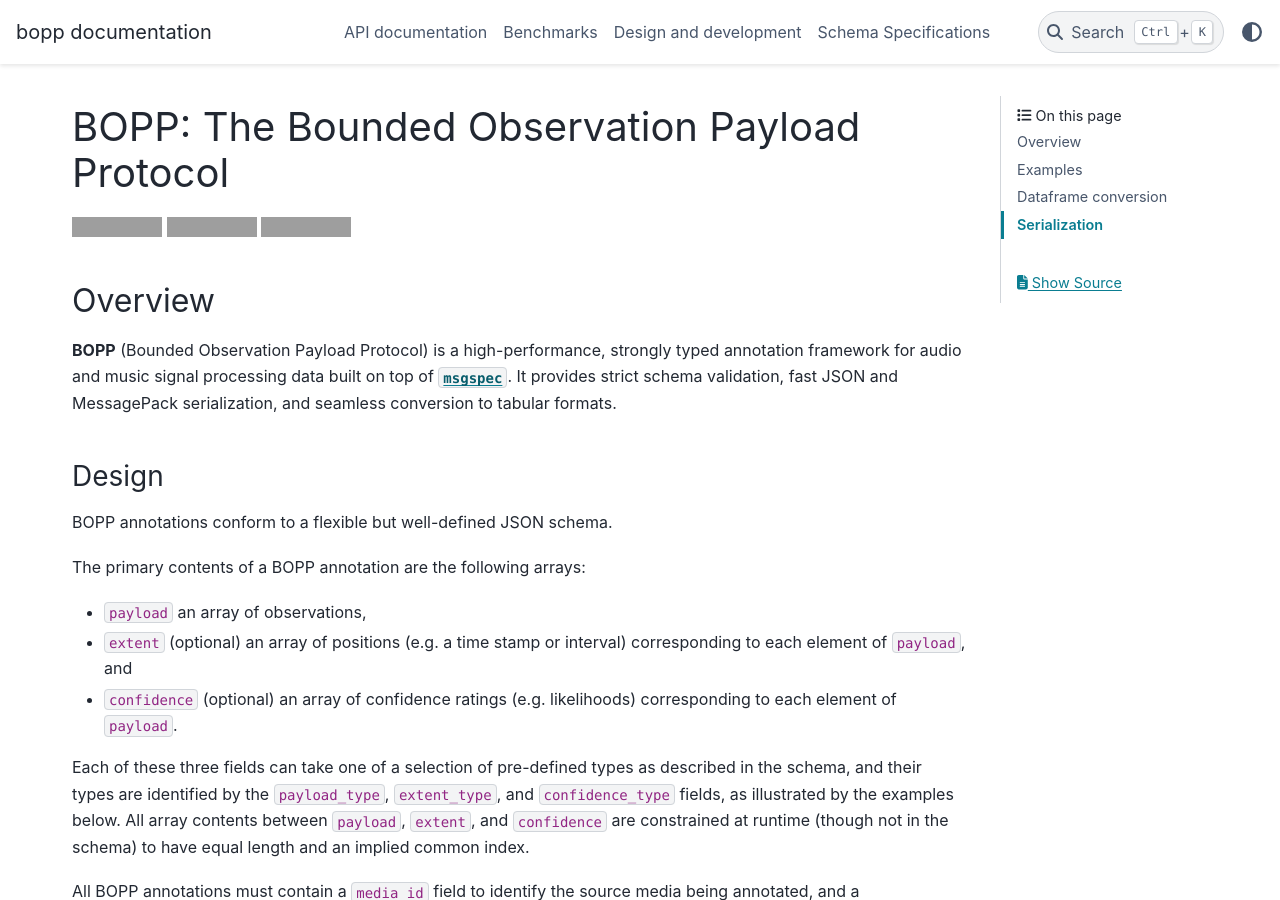
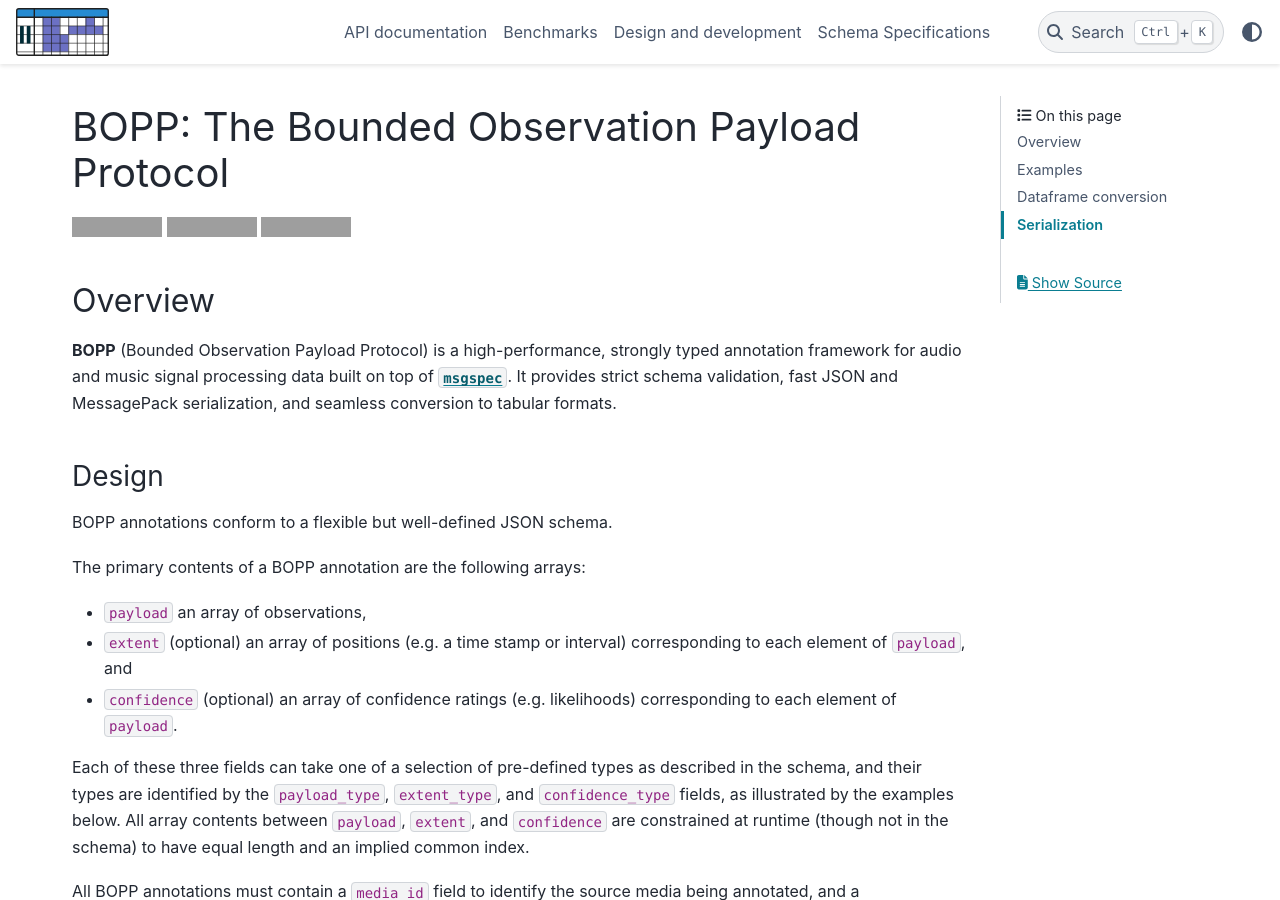
Before and after one commit to bmcfee/bopp, a Sphinx documentation site: the page built from docs/index.rst, in a window 1280 px wide and 900 px high. Built offline with Sphinx 7.4.7 and the PyData theme 0.15.4, drawn with Linux system fonts in a browser that asks for light colours; grey boxes are pictures that could not be loaded.

Commit message:
adding a silly logo

```diff
--- a/docs/conf.py
+++ b/docs/conf.py
@@ -44,3 +44,13 @@ intersphinx_mapping = {
 
 html_theme = 'pydata_sphinx_theme'
 html_static_path = ['_static']
+html_logo = "img/bopp_logo.svg"
+
+html_theme_options = {
+    "logo": {
+        "alt_text": "bopp",
+        "image": html_logo
+    },
+    "show_version_warning_banner": True,
+    "sticky_banners": True,
+}
```
Also changed, not shown: docs/img/bopp_logo.svg (added).
